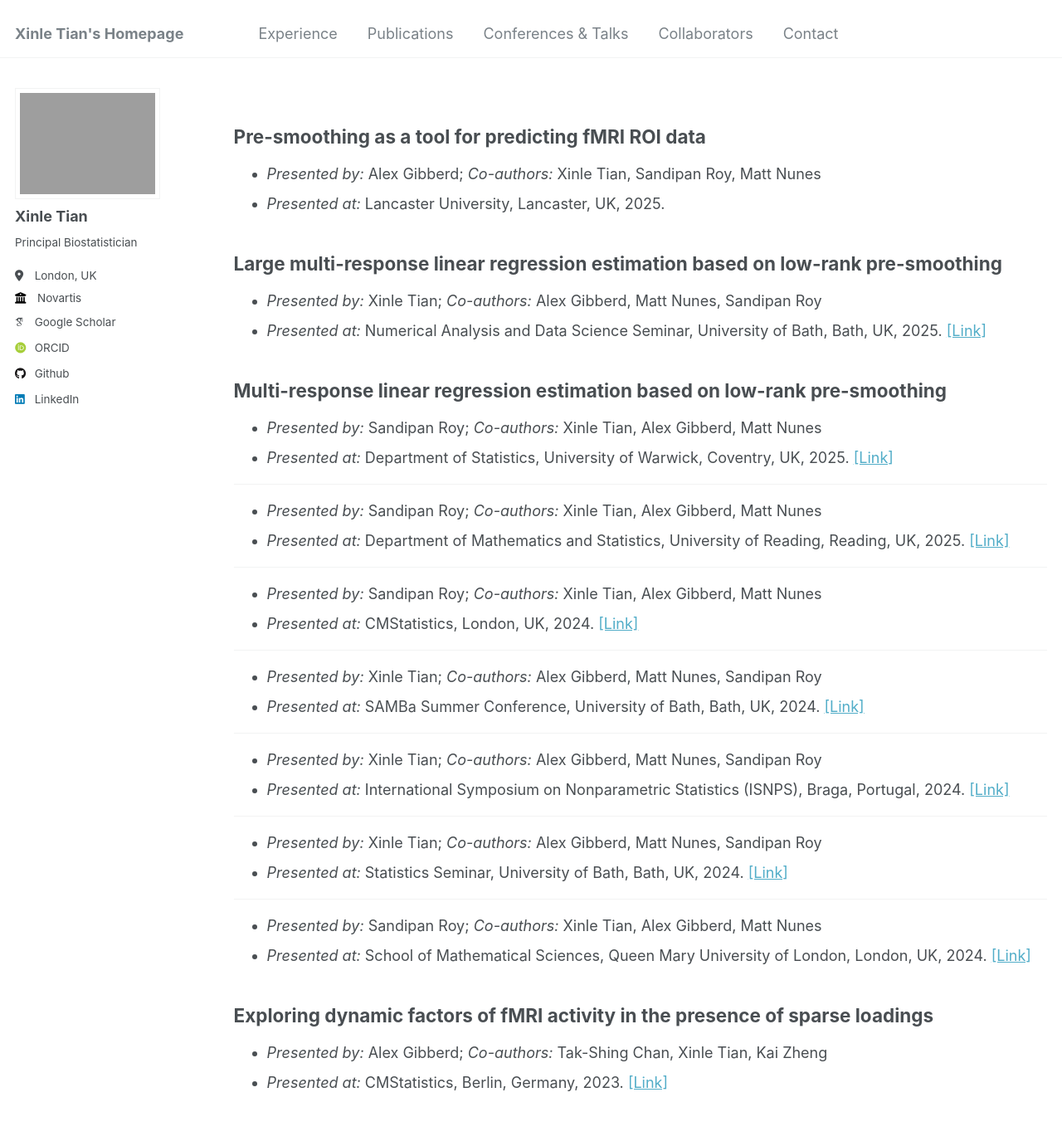
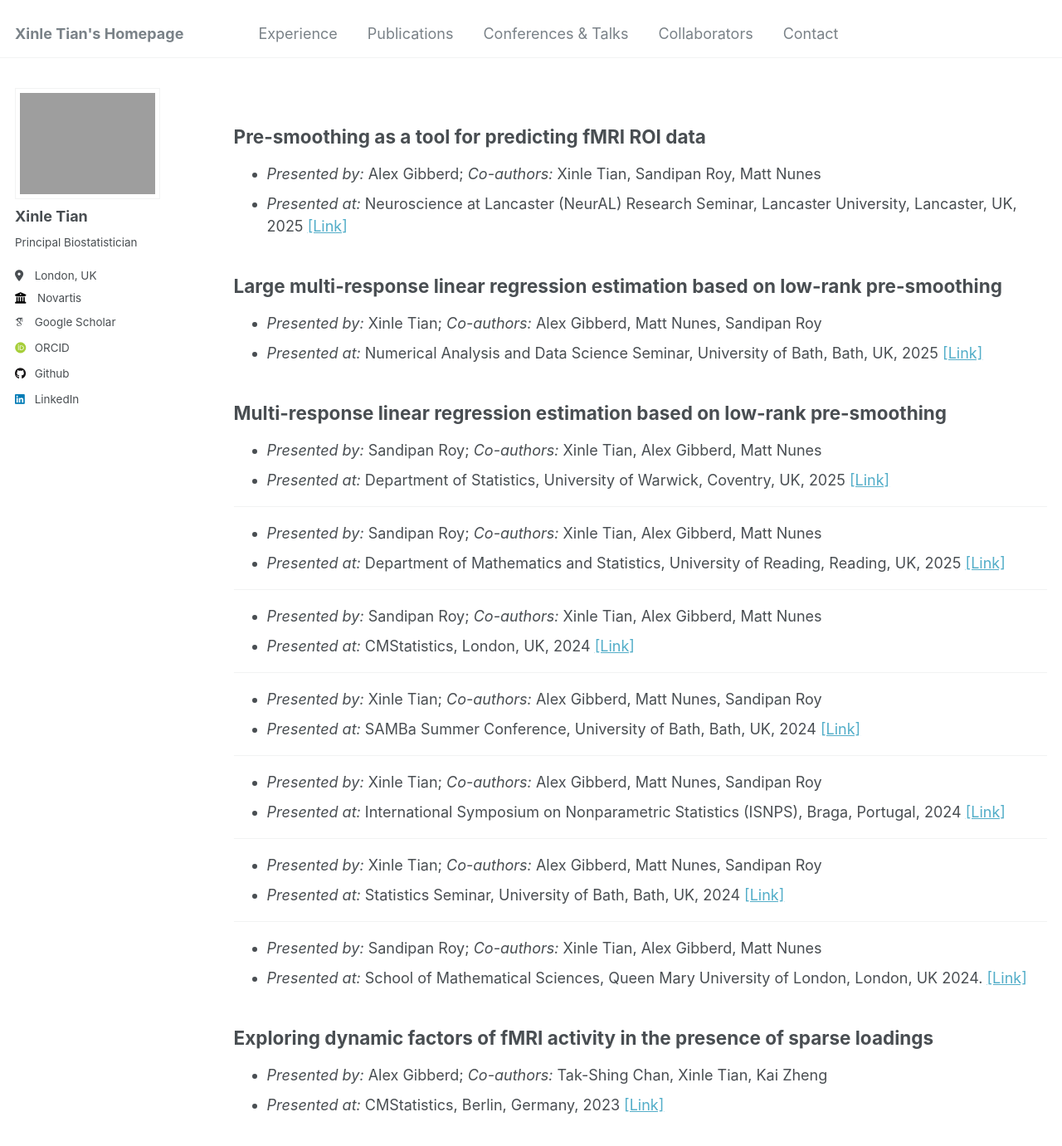
Before and after one commit to xinlet/xinlet.github.io, a Jekyll site: the page built from _pages/talks.md, in a window 1280 px wide and 1400 px high. Shown: the top 1381 px of the window at 83% size. Built offline with Jekyll 4.4.1, drawn with Linux system fonts in a browser that asks for light colours; some web fonts are replaced.

Commit message:
Update talks.md

```diff
--- a/_pages/talks.md
+++ b/_pages/talks.md
@@ -9,49 +9,49 @@ author_profile: true
 
 ## Pre-smoothing as a tool for predicting fMRI ROI data
 * *Presented by:* Alex Gibberd; *Co-authors:* Xinle Tian, Sandipan Roy, Matt Nunes
-* *Presented at:* Lancaster University, Lancaster, UK, 2025.
+* *Presented at:* Neuroscience at Lancaster (NeurAL) Research Seminar, Lancaster University, Lancaster, UK, 2025 [[Link]](https://sites.google.com/view/gibberd/presentations)
 
 ## Large multi-response linear regression estimation based on low-rank pre-smoothing
 * *Presented by:* Xinle Tian; *Co-authors:* Alex Gibberd, Matt Nunes, Sandipan Roy
-* *Presented at:* Numerical Analysis and Data Science Seminar, University of Bath, Bath, UK, 2025. [[Link]](https://bath-numerical-analysis.github.io/categories/2025/seminar_10_01)
+* *Presented at:* Numerical Analysis and Data Science Seminar, University of Bath, Bath, UK, 2025 [[Link]](https://bath-numerical-analysis.github.io/categories/2025/seminar_10_01)
 
 
 ## Multi-response linear regression estimation based on low-rank pre-smoothing
 
 * *Presented by:* Sandipan Roy; *Co-authors:* Xinle Tian, Alex Gibberd, Matt Nunes
-* *Presented at:* Department of Statistics, University of Warwick, Coventry, UK, 2025. [[Link]](https://warwick.ac.uk/fac/sci/statistics/news/upcoming-seminars/statisticallearning/past_2425/)
+* *Presented at:* Department of Statistics, University of Warwick, Coventry, UK, 2025 [[Link]](https://warwick.ac.uk/fac/sci/statistics/news/upcoming-seminars/statisticallearning/past_2425/)
 
 ----
 
 * *Presented by:* Sandipan Roy; *Co-authors:* Xinle Tian, Alex Gibberd, Matt Nunes
-* *Presented at:* Department of Mathematics and Statistics, University of Reading, Reading, UK, 2025. [[Link]](https://www.reading.ac.uk/maths-and-stats/seminars-and-events/seminars%20and%20colloquia)
+* *Presented at:* Department of Mathematics and Statistics, University of Reading, Reading, UK, 2025 [[Link]](https://www.reading.ac.uk/maths-and-stats/seminars-and-events/seminars%20and%20colloquia)
 
 ----
 
 * *Presented by:* Sandipan Roy; *Co-authors:* Xinle Tian, Alex Gibberd, Matt Nunes
-* *Presented at:* CMStatistics, London, UK, 2024. [[Link]](https://www.cmstatistics.org/CFECMStatistics2024/index.php)
+* *Presented at:* CMStatistics, London, UK, 2024 [[Link]](https://www.cmstatistics.org/CFECMStatistics2024/index.php)
 
 ----
 
 * *Presented by:* Xinle Tian; *Co-authors:* Alex Gibberd, Matt Nunes, Sandipan Roy
-* *Presented at:* SAMBa Summer Conference, University of Bath, Bath, UK, 2024. [[Link]](https://people.bath.ac.uk/cb2605/SAMBaConf.html)
+* *Presented at:* SAMBa Summer Conference, University of Bath, Bath, UK, 2024 [[Link]](https://people.bath.ac.uk/cb2605/SAMBaConf.html)
 
 ----
 
 * *Presented by:* Xinle Tian; *Co-authors:* Alex Gibberd, Matt Nunes, Sandipan Roy
-* *Presented at:* International Symposium on Nonparametric Statistics (ISNPS), Braga, Portugal, 2024. [[Link]](https://w3.math.uminho.pt/ISNPS2024/)
+* *Presented at:* International Symposium on Nonparametric Statistics (ISNPS), Braga, Portugal, 2024 [[Link]](https://w3.math.uminho.pt/ISNPS2024/)
 
 ----
 
 * *Presented by:* Xinle Tian; *Co-authors:* Alex Gibberd, Matt Nunes, Sandipan Roy
-* *Presented at:* Statistics Seminar, University of Bath, Bath, UK, 2024. [[Link]](https://people.bath.ac.uk/cr777/seminar.html)
+* *Presented at:* Statistics Seminar, University of Bath, Bath, UK, 2024 [[Link]](https://people.bath.ac.uk/cr777/seminar.html)
 
 ----
 
 * *Presented by:* Sandipan Roy; *Co-authors:* Xinle Tian, Alex Gibberd, Matt Nunes
-* *Presented at:* School of Mathematical Sciences, Queen Mary University of London, London, UK, 2024. [[Link]](https://www.qmul.ac.uk/maths/research/seminars/statistics-and-data-science-seminar/)
+* *Presented at:* School of Mathematical Sciences, Queen Mary University of London, London, UK 2024. [[Link]](https://www.qmul.ac.uk/maths/research/seminars/statistics-and-data-science-seminar/)
 
 
 ## Exploring dynamic factors of fMRI activity in the presence of sparse loadings
 * *Presented by:* Alex Gibberd; *Co-authors:* Tak-Shing Chan, Xinle Tian, Kai Zheng
-* *Presented at:* CMStatistics, Berlin, Germany, 2023. [[Link]](https://www.cmstatistics.org/CMStatistics2023/programme.php)
+* *Presented at:* CMStatistics, Berlin, Germany, 2023 [[Link]](https://www.cmstatistics.org/CMStatistics2023/programme.php)
```
